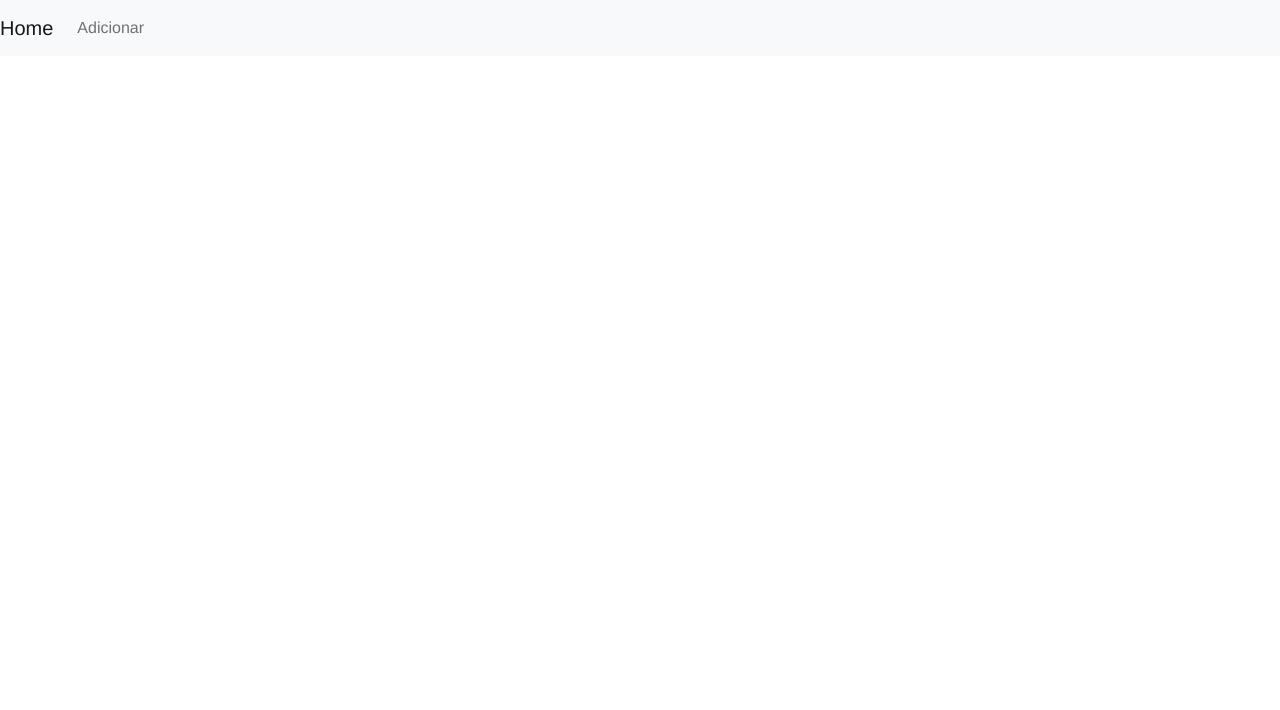
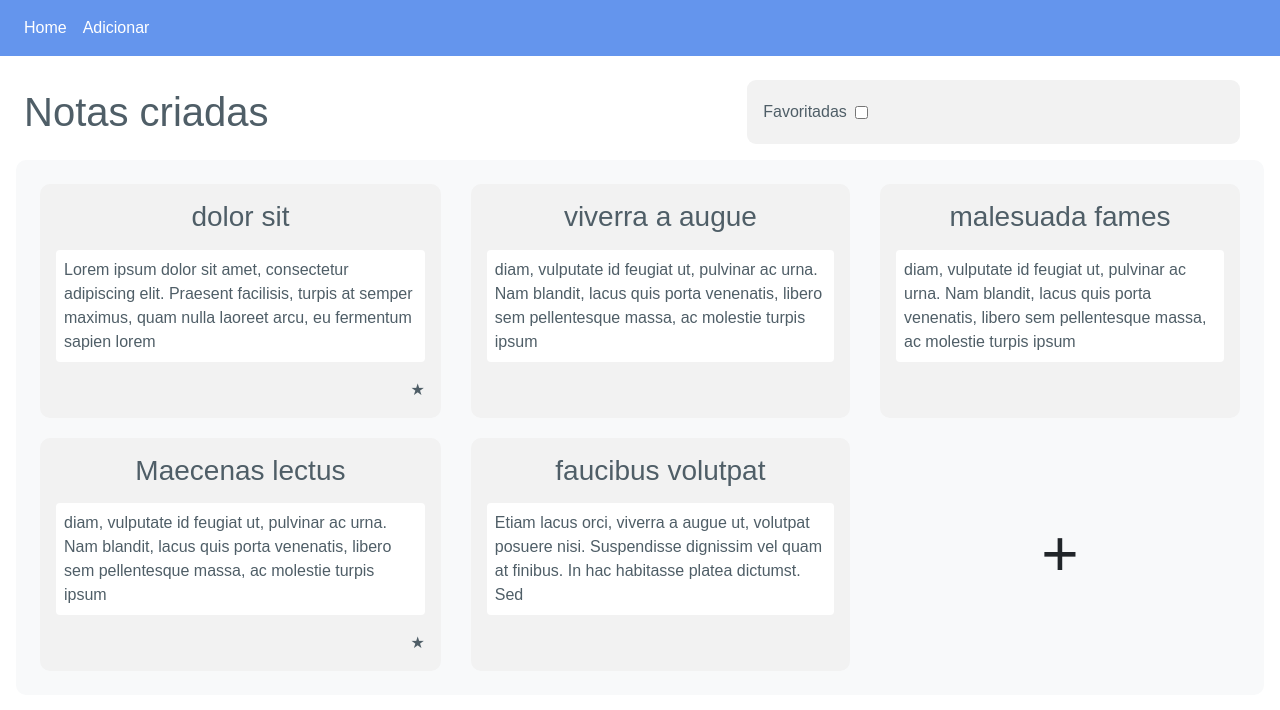
Before and after one commit to kick250/my-notes, a Vue app: page / in a window 1280 px wide. Shown: the top 710 px of the page. Built offline with nearby package versions, Linux system fonts and the light colour scheme.

Commit message:
criar tela de listagem de notas

```diff
--- a/src/App.vue
+++ b/src/App.vue
@@ -1,21 +1,28 @@
 <template>
   <div>
-    <nav class="navbar navbar-expand-lg navbar-light bg-light">
-      <router-link class="navbar-brand" to="/">Home</router-link>
-      <div class="collapse navbar-collapse" id="navbarNav">
-        <ul class="navbar-nav">
-          <li class="nav-item active">
-            <router-link class="nav-link" to="/">Adicionar</router-link>
-          </li>
-        </ul>
-      </div>
+    <nav class="d-flex py-3 px-4 nav gap-3">
+      <router-link to="/">Home</router-link>
+      <router-link to="/add">Adicionar</router-link>
     </nav>
-    <router-view/>
+    <router-view class="mx-3 my-2"/>
   </div>
 </template>
 
 <style>
-#app {
-  font-family: Avenir, Helvetica, Arial, sans-serif;
-}
+  body {
+    color: #4F5E67;
+  }
+
+  #app {
+    font-family: sans-serif;
+  }
+
+  .nav {
+    background: cornflowerblue;
+  }
+
+  .nav a {
+    color: white;
+    text-decoration: none;
+  }
 </style>
--- a/src/router/index.js
+++ b/src/router/index.js
@@ -1,11 +1,17 @@
-import { createRouter, createWebHistory } from 'vue-router'
-import HomeView from '../views/HomeView.vue'
+import { createRouter, createWebHistory } from 'vue-router';
+import HomeView from '../views/HomeView.vue';
+import AddNote from '../views/AddNote.vue';
 
 const routes = [
   {
     path: '/',
     name: 'home',
     component: HomeView
+  },
+  {
+    path: '/add',
+    name: 'add',
+    component: AddNote
   }
 ]
 
--- a/src/store/index.js
+++ b/src/store/index.js
@@ -1,17 +1,26 @@
 import { createStore } from 'vuex'
 
-export default createStore({
+const index = {
+  namespaced: true,
   state: {
     notes: [
-      {title: 'trabalhos', content: 'TP1,TP2,TP3,TP4'},
-      {title: 'trabalhos', content: 'TP1,TP2,TP3,TP4'},
-      {title: 'trabalhos', content: 'TP1,TP2,TP3,TP4'},
-      {title: 'trabalhos', content: 'TP1,TP2,TP3,TP4'},
-      {title: 'trabalhos', content: 'TP1,TP2,TP3,TP4'}
+      {title: 'dolor sit', favorited: true, content: 'Lorem ipsum dolor sit amet, consectetur adipiscing elit. Praesent facilisis, turpis at semper maximus, quam nulla laoreet arcu, eu fermentum sapien lorem'},
+      {title: 'viverra a augue', favorited: false, content: 'diam, vulputate id feugiat ut, pulvinar ac urna. Nam blandit, lacus quis porta venenatis, libero sem pellentesque massa, ac molestie turpis ipsum'},
+      {title: 'malesuada fames', favorited: false, content: 'diam, vulputate id feugiat ut, pulvinar ac urna. Nam blandit, lacus quis porta venenatis, libero sem pellentesque massa, ac molestie turpis ipsum'},
+      {title: 'Maecenas lectus', favorited: true, content: 'diam, vulputate id feugiat ut, pulvinar ac urna. Nam blandit, lacus quis porta venenatis, libero sem pellentesque massa, ac molestie turpis ipsum'},
+      {title: 'faucibus volutpat', favorited: false, content: 'Etiam lacus orci, viverra a augue ut, volutpat posuere nisi. Suspendisse dignissim vel quam at finibus. In hac habitasse platea dictumst. Sed '}
     ]
   },
   mutations: {
   },
   actions: {
   }
-})
+};
+
+index
+
+export default createStore({
+  modules: {
+    index
+  }
+});
--- /dev/null
+++ b/src/views/AddNote.vue
@@ -0,0 +1,15 @@
+<template>
+  <div>
+    hello
+  </div>
+</template>
+
+<script>
+export default {
+
+}
+</script>
+
+<style>
+
+</style>
--- a/src/views/HomeView.vue
+++ b/src/views/HomeView.vue
@@ -1,10 +1,104 @@
 <template>
   <div>
+    <div class="d-flex justify-content-between align-items-stretch mx-2">
+      <p class="h1 my-4 text-center">Notas criadas</p>
+      <div class="filters m-3 px-3 gap-2">
+        <span>Favoritadas</span><input type="checkbox" v-model="showJustFavorited">
+      </div>
+    </div>
+    <div class="notes-list p-4" v-show="hasNotes">
+      <div v-for="(note, index) in filteredNotes" :key="index" class="note px-3">
+        <p class="h3 text-center my-3 mx-0">
+          {{note.title}}
+        </p>
+        <p class="note-content p-2">{{note.content}}</p>
+        <p v-if="note.favorited" class="star">&#9733;</p>
+      </div>
+      <div class="d-flex justify-content-center align-items-center">
+        <button @click="addNotes" class="add-note-button btn">+</button>
+      </div>
+    </div>
   </div>
 </template>
 
 <script>
+import { mapState } from 'vuex';
+
 export default {
-  components: {}
+  data() {
+    return {
+      showJustFavorited: false
+    }
+  },
+  computed: {
+    ...mapState('index', ['notes']),
+
+    hasNotes() {
+      return this.notes.length > 0;
+    },
+
+    filteredNotes() {
+      if (this.showJustFavorited) {
+        return this.notes.filter(note => { return note.favorited})
+      }
+
+      return this.notes;
+    }
+  },
+  methods: {
+    addNotes() {
+      this.$router.push('/add')
+    }
+  }
 }
 </script>
+
+<style scoped>
+  .notes-list {
+    display: grid;
+    grid-template-columns: auto;
+    justify-content: space-between;
+    column-gap: 30px;
+    row-gap: 20px;
+    background: #F8F9FA;
+    border-radius: 10px;
+  }
+
+  .note {
+    background: #f2f2f2;
+    border-radius: 10px;
+  }
+
+  .note-content {
+    background: white;
+    border-radius: 4px;
+  }
+
+  .add-note-button {
+    font-size: 4em;
+  }
+
+  .star {
+    text-align: right;
+  }
+
+  .filters {
+    display: flex;
+    align-items: center;
+    background: #f2f2f2;
+    min-width: 40%;
+    border-radius: 9px;
+  }
+
+  @media (min-width: 576px) {
+    .notes-list {
+      grid-template-columns: auto 48%;
+    }
+  }
+
+  @media (min-width: 992px) {
+    .notes-list {
+      grid-template-columns: auto auto 30%;
+    }
+  }
+</style>
```
